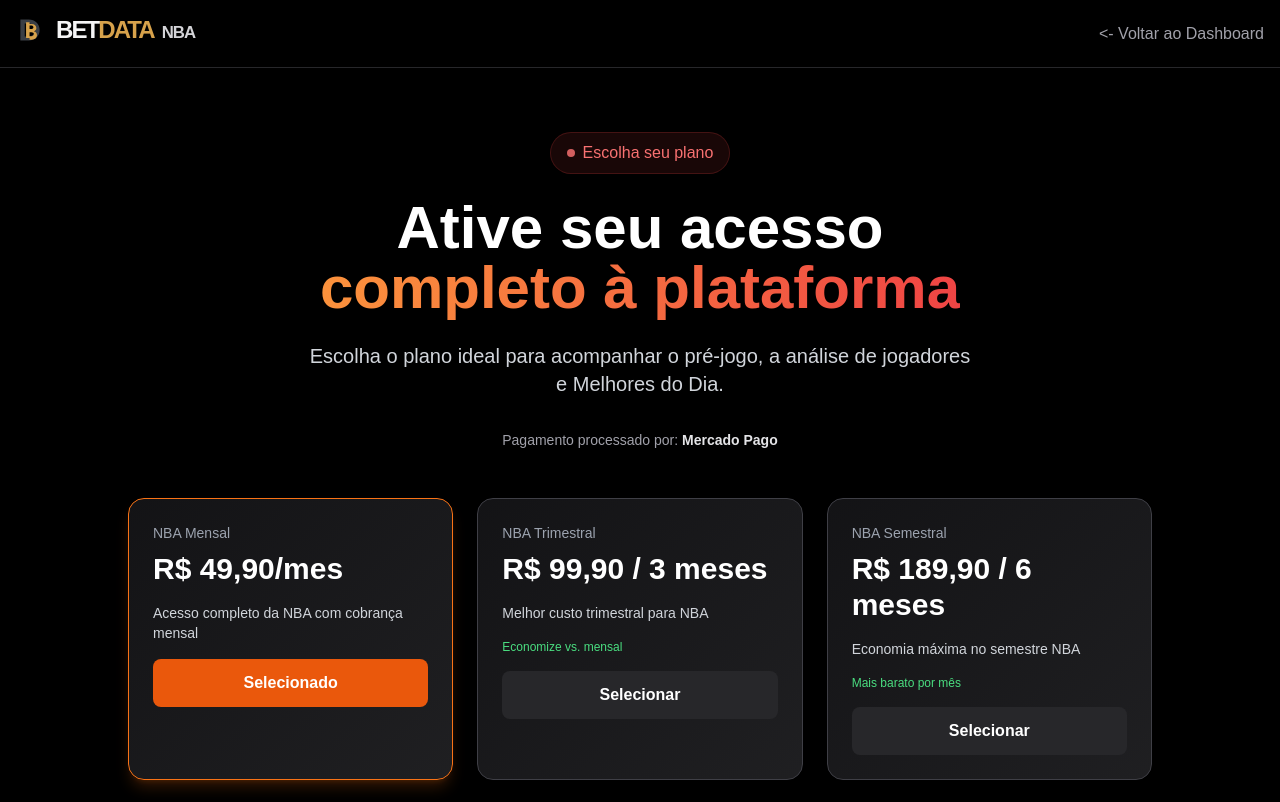
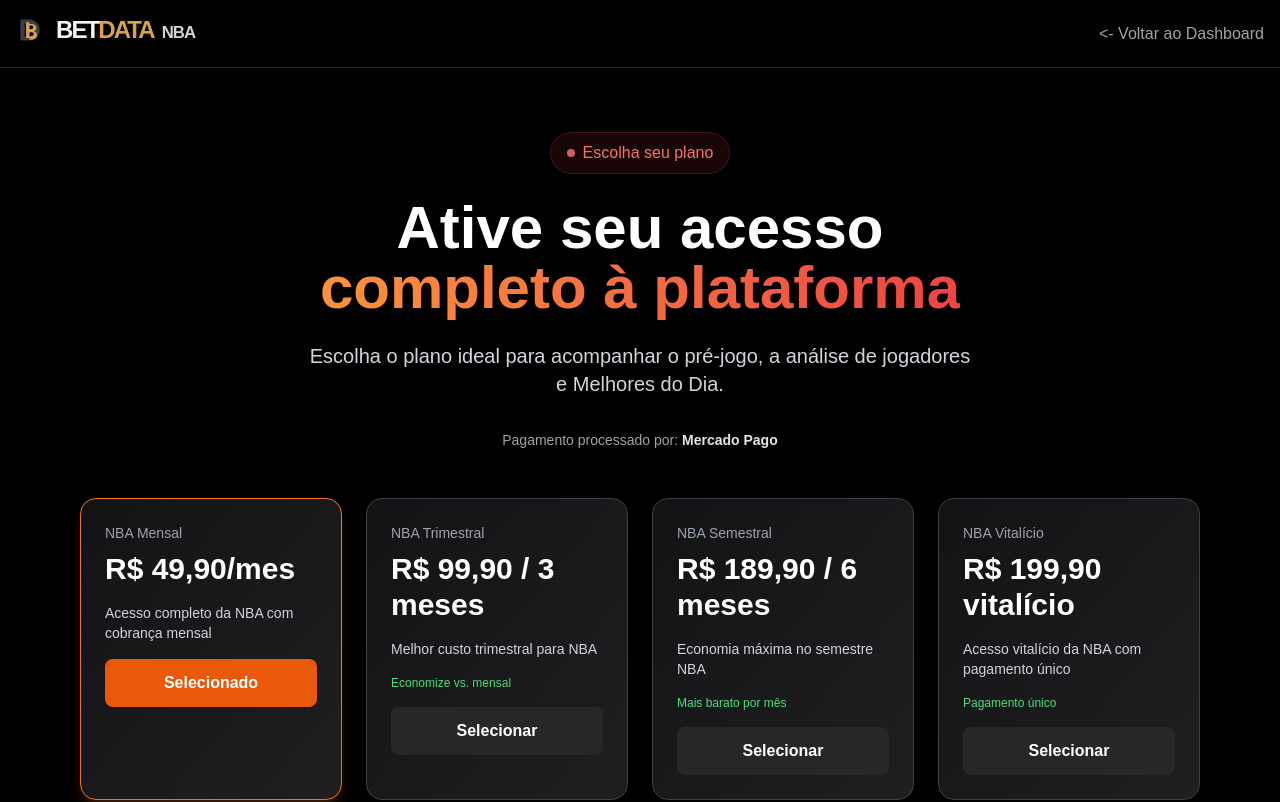
Before and after one commit to ansochagas/betdatanba, a Next.js app: page /upgrade in a window 1280 px wide. Shown: the top 802 px of the page. Built offline with nearby package versions, Linux system fonts and the light colour scheme; no server answers.

Commit message:
Add NBA lifetime plan to billing catalog

```diff
--- a/src/app/admin/page.tsx
+++ b/src/app/admin/page.tsx
@@ -1191,6 +1191,7 @@ export default function AdminDashboard() {
                     <option value="nba_monthly">NBA Mensal</option>
                     <option value="nba_quarterly">NBA Trimestral</option>
                     <option value="nba_semestral">NBA Semestral</option>
+                    <option value="nba_lifetime">NBA Vitalício</option>
                     <option value="combo_manual">Combo Manual (CS + NBA)</option>
                   </select>
                 </div>
--- a/src/app/api/mercadopago/create-checkout-session-pix/route.ts
+++ b/src/app/api/mercadopago/create-checkout-session-pix/route.ts
@@ -21,6 +21,10 @@ const getPlanFromPriceId = (priceId: string | null | undefined): string | null =
     [process.env.STRIPE_PIX_PRICE_NBA_SEMESTRAL ||
     process.env.STRIPE_PIX_PRICE_SEMESTRAL ||
     ""]: "nba_semestral",
+    [process.env.STRIPE_PIX_PRICE_NBA_LIFETIME ||
+    process.env.STRIPE_PIX_PRICE_NBA_VITALICIO ||
+    process.env.STRIPE_PIX_PRICE_LIFETIME ||
+    ""]: "nba_lifetime",
   };
 
   return map[id] || null;
--- a/src/app/api/mercadopago/create-checkout-session/route.ts
+++ b/src/app/api/mercadopago/create-checkout-session/route.ts
@@ -20,6 +20,10 @@ const getPlanFromPriceId = (priceId: string | null | undefined): string | null =
     [process.env.STRIPE_PRICE_NBA_SEMESTRAL ||
     process.env.STRIPE_PRICE_SEMESTRAL ||
     ""]: "nba_semestral",
+    [process.env.STRIPE_PRICE_NBA_LIFETIME ||
+    process.env.STRIPE_PRICE_NBA_VITALICIO ||
+    process.env.STRIPE_PRICE_LIFETIME ||
+    ""]: "nba_lifetime",
   };
 
   return map[id] || null;
--- a/src/app/api/stripe/create-checkout-session-pix/route.ts
+++ b/src/app/api/stripe/create-checkout-session-pix/route.ts
@@ -31,6 +31,15 @@ const pixPriceMap = Object.fromEntries(
       {
         planId: "nba_semestral",
         periodDays: getPlanDurationDays("nba_semestral"),
+      },
+    ],
+    [
+      process.env.STRIPE_PIX_PRICE_NBA_LIFETIME ||
+        process.env.STRIPE_PIX_PRICE_NBA_VITALICIO ||
+        process.env.STRIPE_PIX_PRICE_LIFETIME,
+      {
+        planId: "nba_lifetime",
+        periodDays: getPlanDurationDays("nba_lifetime"),
       },
     ],
   ].filter(([priceId]) => Boolean(priceId))
--- a/src/app/api/stripe/create-checkout-session/route.ts
+++ b/src/app/api/stripe/create-checkout-session/route.ts
@@ -21,6 +21,12 @@ const pricePlanMap = Object.fromEntries(
       process.env.STRIPE_PRICE_NBA_SEMESTRAL ||
         process.env.STRIPE_PRICE_SEMESTRAL,
       "nba_semestral",
+    ],
+    [
+      process.env.STRIPE_PRICE_NBA_LIFETIME ||
+        process.env.STRIPE_PRICE_NBA_VITALICIO ||
+        process.env.STRIPE_PRICE_LIFETIME,
+      "nba_lifetime",
     ],
   ].filter(([priceId]) => Boolean(priceId))
 ) as Record<string, string>;
--- a/src/app/api/webhooks/stripe/route.ts
+++ b/src/app/api/webhooks/stripe/route.ts
@@ -25,6 +25,12 @@ const pricePlanMap = Object.fromEntries(
       process.env.STRIPE_PRICE_NBA_SEMESTRAL ||
         process.env.STRIPE_PRICE_SEMESTRAL,
       "nba_semestral",
+    ],
+    [
+      process.env.STRIPE_PRICE_NBA_LIFETIME ||
+        process.env.STRIPE_PRICE_NBA_VITALICIO ||
+        process.env.STRIPE_PRICE_LIFETIME,
+      "nba_lifetime",
     ],
   ].filter(([priceId]) => Boolean(priceId))
 ) as Record<string, string>;
--- a/src/app/upgrade/page.tsx
+++ b/src/app/upgrade/page.tsx
@@ -63,6 +63,22 @@ const defaultPlans: UpgradePlan[] = [
       process.env.NEXT_PUBLIC_STRIPE_PIX_PRICE_SEMESTRAL,
     savings: "Mais barato por mês",
     periodDays: 180,
+  },
+  {
+    id: "nba_lifetime",
+    name: "NBA Vitalício",
+    priceDisplay: "R$ 199,90 vitalício",
+    description: "Acesso vitalício completo da NBA com pagamento único",
+    priceId:
+      process.env.NEXT_PUBLIC_STRIPE_PRICE_NBA_LIFETIME ||
+      process.env.NEXT_PUBLIC_STRIPE_PRICE_NBA_VITALICIO ||
+      process.env.NEXT_PUBLIC_STRIPE_PRICE_LIFETIME,
+    pixPriceId:
+      process.env.NEXT_PUBLIC_STRIPE_PIX_PRICE_NBA_LIFETIME ||
+      process.env.NEXT_PUBLIC_STRIPE_PIX_PRICE_NBA_VITALICIO ||
+      process.env.NEXT_PUBLIC_STRIPE_PIX_PRICE_LIFETIME,
+    savings: "Pagamento único",
+    periodDays: 36500,
   },
 ];
 
@@ -268,7 +284,7 @@ export default function Upgrade() {
           </p>
         </div>
 
-        <div className="mx-auto grid max-w-5xl grid-cols-1 gap-6 md:grid-cols-3">
+        <div className="mx-auto grid max-w-6xl grid-cols-1 gap-6 md:grid-cols-2 xl:grid-cols-4">
           {plans.map((plan) => (
             <div
               key={plan.id}
--- a/src/lib/billing/plan-config.ts
+++ b/src/lib/billing/plan-config.ts
@@ -28,6 +28,8 @@ const CANONICAL_PLAN_BY_ID: Record<string, string> = {
   nba_monthly: "nba_monthly",
   nba_quarterly: "nba_quarterly",
   nba_semestral: "nba_semestral",
+  nba_lifetime: "nba_lifetime",
+  nba_vitalicio: "nba_lifetime",
   combo_manual: "combo_manual",
   // Legado
   pro_plan: "nba_monthly",
@@ -65,6 +67,13 @@ const PLAN_PRICE_MAP: Record<string, Omit<BillingPlanConfig, "periodDays">> = {
     unitPrice: 189.9,
     currencyId: "BRL",
   },
+  nba_lifetime: {
+    planId: "nba_lifetime",
+    title: "NBA Vitalício",
+    description: "Acesso completo da NBA com pagamento único vitalício",
+    unitPrice: 199.9,
+    currencyId: "BRL",
+  },
   combo_manual: {
     planId: "combo_manual",
     title: "Combo Manual CS + NBA",
@@ -78,6 +87,7 @@ const ORDERED_PLAN_IDS = [
   "nba_monthly",
   "nba_quarterly",
   "nba_semestral",
+  "nba_lifetime",
 ] as const;
 
 const formatCurrencyBrl = (value: number): string =>
@@ -166,6 +176,8 @@ export const getBillingPlansForUser = (
       savings = "Economize vs. mensal";
     } else if (plan.planId === "nba_semestral") {
       savings = "Mais barato por mês";
+    } else if (plan.planId === "nba_lifetime") {
+      savings = "Pagamento único";
     }
 
     if (isPromoMonthly) {
@@ -177,6 +189,8 @@ export const getBillingPlansForUser = (
       priceDisplay = `${formatCurrencyBrl(plan.unitPrice)} / 3 meses`;
     } else if (plan.planId === "nba_semestral") {
       priceDisplay = `${formatCurrencyBrl(plan.unitPrice)} / 6 meses`;
+    } else if (plan.planId === "nba_lifetime") {
+      priceDisplay = `${formatCurrencyBrl(plan.unitPrice)} vitalício`;
     }
 
     return {
@@ -190,7 +204,9 @@ export const getBillingPlansForUser = (
             ? "Acesso completo da NBA com cobrança mensal"
             : plan.planId === "nba_quarterly"
               ? "Melhor custo trimestral para NBA"
-              : "Economia máxima no semestre NBA",
+              : plan.planId === "nba_semestral"
+                ? "Economia máxima no semestre NBA"
+                : "Acesso vitalício da NBA com pagamento único",
       savings,
       periodDays: plan.periodDays,
     };
--- a/src/lib/plans.ts
+++ b/src/lib/plans.ts
@@ -31,6 +31,12 @@ const PLAN_DEFINITIONS: PlanDefinition[] = [
     id: "nba_semestral",
     label: "NBA Semestral",
     periodDays: 180,
+    sports: ["nba"],
+  },
+  {
+    id: "nba_lifetime",
+    label: "NBA Vitalício",
+    periodDays: 36500,
     sports: ["nba"],
   },
   {
@@ -70,17 +76,17 @@ const PLAN_DEFINITIONS: PlanDefinition[] = [
   },
 ];
 
-const PLAN_INDEX = new Map<string, PlanDefinition>(
-  PLAN_DEFINITIONS.map((plan) => [plan.id, plan])
-);
-
 const normalize = (value: unknown): string => {
   return String(value || "").trim().toLowerCase();
 };
 
+const PLAN_INDEX = new Map<string, PlanDefinition>(
+  PLAN_DEFINITIONS.map((plan) => [normalize(plan.id), plan])
+);
+
 export const getPlanDefinition = (planId: string | null | undefined): PlanDefinition | null => {
   if (!planId) return null;
-  return PLAN_INDEX.get(planId) || null;
+  return PLAN_INDEX.get(normalize(planId)) || null;
 };
 
 export const getPlanLabel = (planId: string | null | undefined): string => {
```
